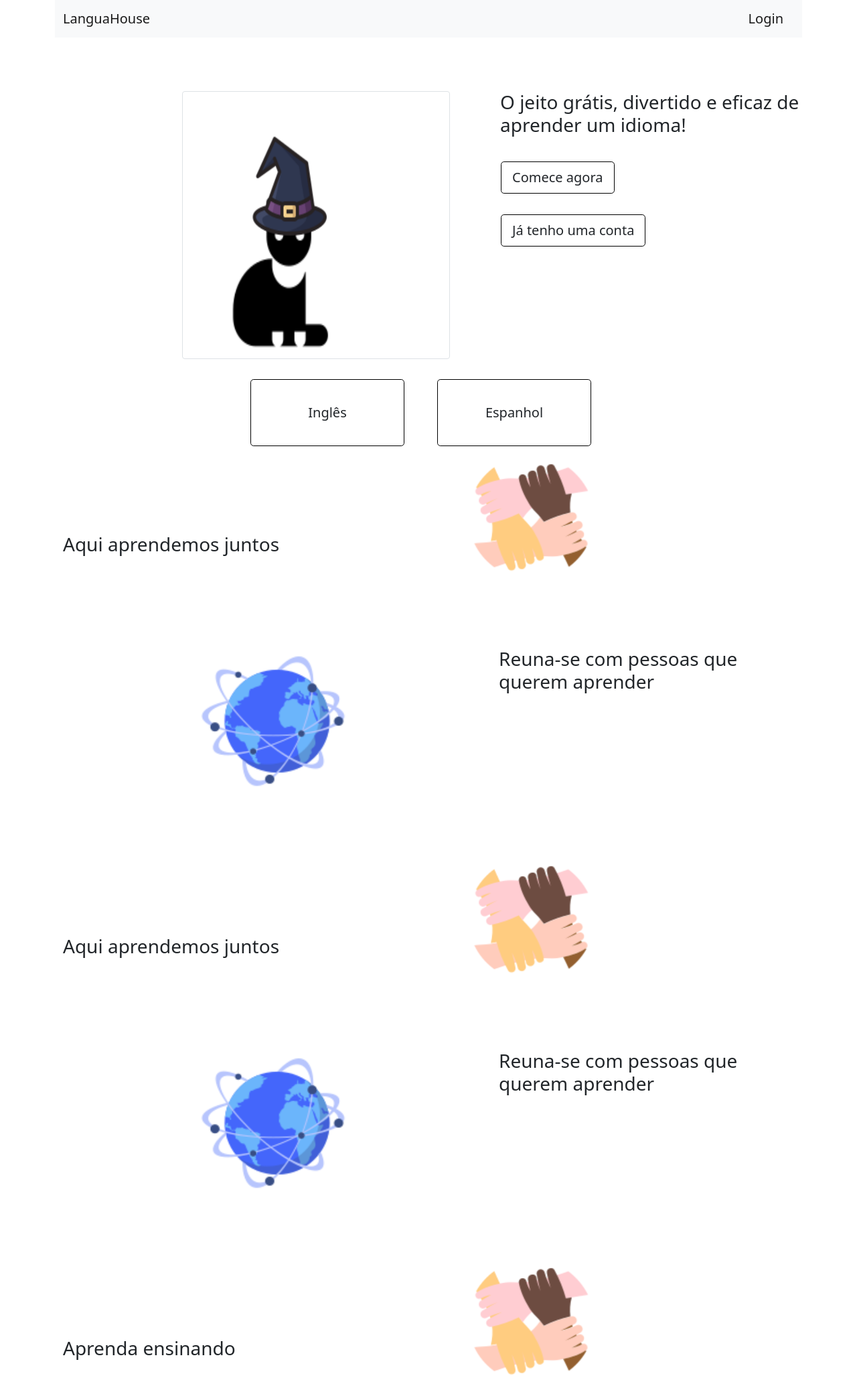
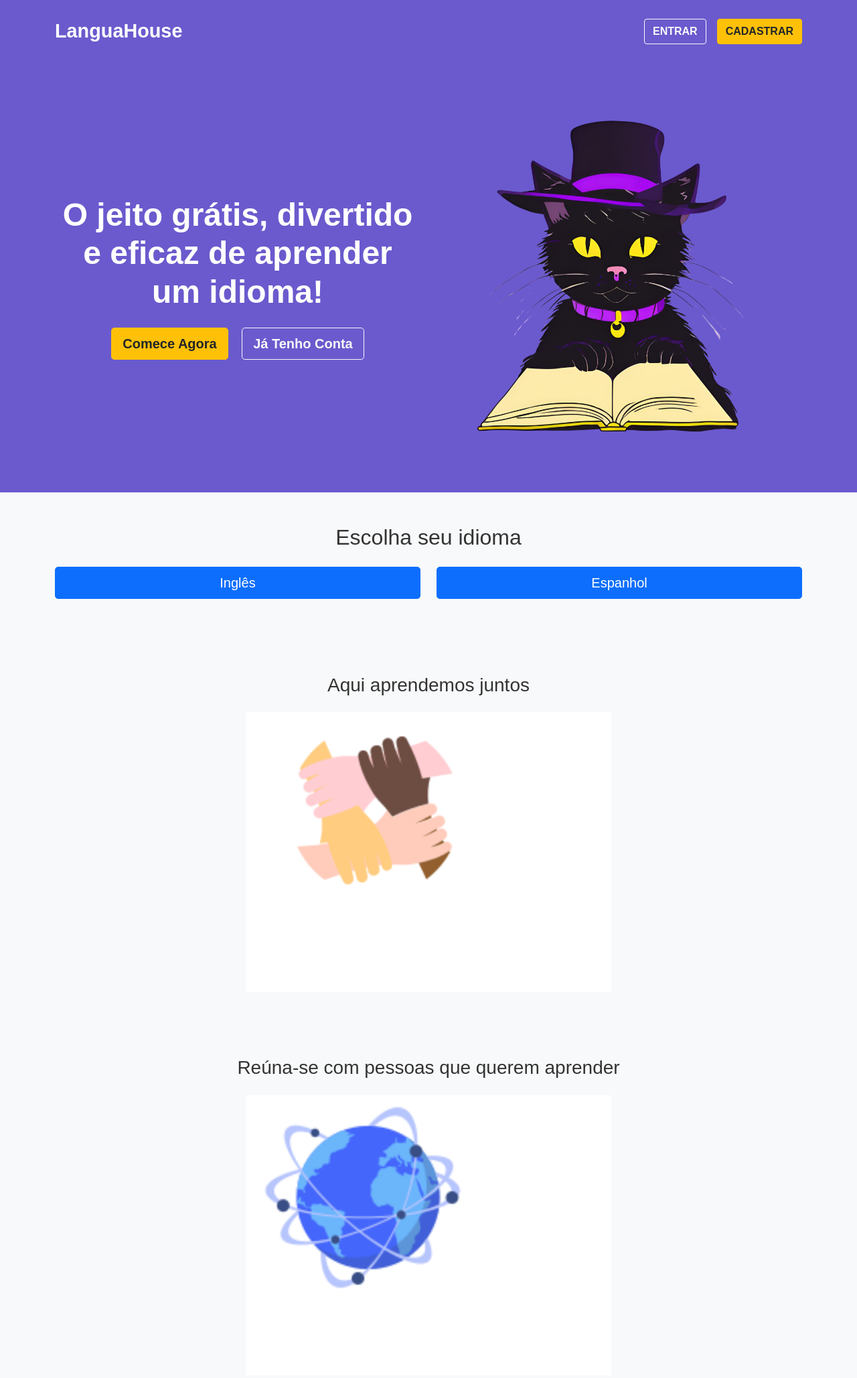
Before and after one commit to tayanaaraujo/LanguaHouse, a Flask app: page / in a window 1280 px wide. Shown: the top 2057 px of the page at 67% size. Run offline with Flask 3, Linux system fonts and the light colour scheme; parts of the project's set-up code (start-up, migrations or seed data) failed here and were passed over; some libraries are stand-ins or nearby versions.

Commit message:
alterações no frontend do site

```diff
--- a/static/css/style.css
+++ b/static/css/style.css
@@ -1,107 +1,93 @@
-/*  Cabeçalho    */
-
-
-
-
-
-/*  Corpo   */
-.primeira_linha
-{
-    margin-top: 5em;
-}
-.primeira_linha .img_gato
-{
-    width: 400px;
-    height: 400px;
-
-}
-img
-{
-    width: 400px;
-    height: 300px;
-
-}
- .btn
- {
-    border: 1px double black;
-    margin: 30px 1px 1px 1px;
-
+/* Geral */
+body {
+  font-family: Arial, sans-serif;
+  background-color: #f8f9fa;
+  margin: 0;
+  padding: 0;
 }
 
-.segunda_linha button
-{
-    width: 230px;
-    height: 100px;
-}
-.quinta_linha .row
-{
-    height: 400px;
+h3, h2 {
+  color: #333;
 }
 
-
-/*  Rodape    */
-footer {
+/* Cabeçalho */
+.navbar {
   background-color: #6a5acd;
-    color: #fff;
-    padding: 30px 20px;
-    display: flex;
-    justify-content: space-between;
-    flex-wrap: wrap;
-    font-family: Arial, sans-serif;
-    text-align: left;
+  padding: 20px;
 }
 
-  /* Estilo para as seções do footer */
-  footer h3 {
-    margin-bottom: 15px;
-    font-size: 18px;
+.navbar-brand {
+  font-size: 1.8rem;
   font-weight: bold;
 }
 
-  footer ul {
-    list-style-type: none;
-    padding: 0;
-    margin: 0;
+.navbar .btn {
+  font-weight: bold;
+  text-transform: uppercase;
+}
+
+/* Banner Principal */
+.banner {
+  background-color: #6a5acd;
+}
+
+.banner h1 {
+  font-size: 3rem;
+  font-weight: bold;
+}
+
+.banner .btn {
+  font-weight: bold;
+}
+
+/* Seções */
+section {
+  padding: 50px 0;
+}
+
+section.bg-light {
+  background-color: #f9f9f9;
+}
+
+/* Rodapé */
+footer {
+  background-color: #6a5acd;
+}
+
+footer h5 {
+  font-size: 1.25rem;
+  font-weight: bold;
 }
 
 footer ul li {
-    margin: 10px 0;
+  margin-bottom: 10px;
 }
 
-  footer ul li strong {
-    font-weight: normal;
-    color: #ccc; /* Cor para o texto adicional */
+footer ul a {
+  color: #ffcc00;
+  text-decoration: none;
 }
 
-  /* Estilo para cada coluna do footer */
-  .footer-contato,
-  .footer-politica,
-  .footer-recursos {
-    flex: 1 1 250px; /* Permite que as seções se ajustem */
-    min-width: 220px;
-    margin-right: 20px;
+footer ul a:hover {
+  text-decoration: underline;
 }
 
-  .footer-contato ul li,
-  .footer-politica ul li,
-  .footer-recursos ul li {
-    font-size: 14px;
+/* Responsividade */
+@media (max-width: 768px) {
+  .navbar {
+    text-align: center;
   }
 
-  .footer-contato ul li strong,
-  .footer-politica ul li strong,
-  .footer-recursos ul li strong {
-    color: #ffcc00; /* Cor destacada para as labels */
+  .banner h1 {
+    font-size: 2rem;
   }
 
-  /* Responsividade - para telas menores, as colunas ficam empilhadas */
-  @media (max-width: 768px) {
+  .banner .container {
+    padding-left: 10px;
+    padding-right: 10px;
+  }
+
   footer {
-      flex-direction: column;
-      align-items: flex-start;
-    }
-    .footer-contato, .footer-politica, .footer-recursos {
-      margin-right: 0;
-      margin-bottom: 20px;
+    padding: 30px 20px;
   }
 }
--- a/templates/index.html
+++ b/templates/index.html
@@ -11,171 +11,113 @@
     <title>LanguaHouse</title>
   </head>
   <body>
+    <!-- Cabeçalho -->
+    <nav class="navbar navbar-expand-lg navbar-light">
       <div class="container">
-        <nav class="navbar navbar-expand-lg navbar-light bg-light">
-          <div class="container-fluid">
-            <a class="navbar-brand" href="{{ url_for('index') }}">LanguaHouse</a>
-            <a class="navbar-brand" href="{{ url_for('login') }}"> Login</a>
+        <a class="navbar-brand text-white" href="{{ url_for('index') }}">LanguaHouse</a>
+        <div class="d-flex">
+          <a class="btn btn-outline-light me-3" href="{{ url_for('login') }}">Entrar</a>
+          <a class="btn btn-warning text-dark" href="{{ url_for('create') }}">Cadastrar</a>
+        </div>
       </div>
     </nav>
-    </div>
-    <main>
-        <div class="container primeira_linha">
-            <div class="row">
-              <div class="col offset-md-2">
-                <img src="/static/img/gato.png" class="img-thumbnail img_gato" alt="...">
-              </div>
-              <div class="col coluna2">
-                <h3> O jeito grátis, divertido e eficaz de aprender um idioma! </h3>
-                <a class="navbar-brand" href="{{ url_for('create') }}"> <button type="button" class="btn  btn-lg" href="/templates/usuarios/cadastro.html">Comece agora</button></a> <br>
-                <a class="navbar-brand" href="{{ url_for('login') }}"> <button type="button" class="btn btn-lg">Já tenho uma conta</button> </a>
+
+    <!-- Banner Principal -->
+    <section class="banner bg-purple py-5 text-center text-white">
+      <div class="container">
+        <div class="row align-items-center">
+          <div class="col-md-6">
+            <h1 class="display-4">O jeito grátis, divertido e eficaz de aprender um idioma!</h1>
+            <div class="mt-4">
+              <a class="btn btn-warning btn-lg text-dark" href="{{ url_for('create') }}">Comece Agora</a>
+              <a class="btn btn-outline-light btn-lg ms-3" href="{{ url_for('login') }}">Já Tenho Conta</a>
             </div>
           </div>
-
-        <div class="container segunda_linha">
-            <div class="row  ">
-                <div class="col-md-3 offset-md-3 ">
-                    <button type="button" class="btn btn-lg">Inglês</button> <br>
-                </div>
-
-                <div class="col align-self-end">
-                    <button type="button" class="btn  btn-lg">Espanhol</button> <br>
+          <div class="col-md-6">
+            <img src="/static/img/mascote.png" class="img-fluid" alt="Imagem de Gato">
           </div>
         </div>
       </div>
+    </section>
 
-        <div class="container terceira_linha">
+    <!-- Seção de Idiomas -->
+    <section class="py-5">
+      <div class="container text-center">
+        <h2 class="mb-4">Escolha seu idioma</h2>
         <div class="row">
-                <div class="col align-self-center">
-                    <h3>Aqui aprendemos juntos</h3>
+          <div class="col-md-6 mb-3">
+            <a href="#" class="btn btn-lg btn-primary w-100">Inglês</a>
           </div>
-
-                <div class="col">
-                    <img src="/static/img/maos.png" alt="">
+          <div class="col-md-6 mb-3">
+            <a href="#" class="btn btn-lg btn-primary w-100">Espanhol</a>
           </div>
         </div>
       </div>
+    </section>
 
-        <div class="container quarta_linha">
-            <div class="row">
-                <div class="col offset-md-2">
-                    <img src="/static/img/mundo.png" alt="">
-                </div>
-
-                <div class="col">
-                    <h3>Reuna-se com pessoas que querem aprender </h3>
+    <!-- Seção de Aprendizado -->
+    <section class="py-5 bg-light">
+      <div class="container text-center">
+        <h3>Aqui aprendemos juntos</h3>
+        <div class="row justify-content-center mt-4">
+          <div class="col-md-6">
+            <img src="/static/img/maos.png" class="img-fluid" alt="Imagem de mãos">
           </div>
         </div>
       </div>
+    </section>
 
-        <div class="container terceira_linha">
-            <div class="row">
-                <div class="col align-self-center">
-                    <h3>Aqui aprendemos juntos</h3>
-                </div>
-
-                <div class="col">
-                    <img src="/static/img/maos.png" alt="">
+    <!-- Seção de Reunião -->
+    <section class="py-5">
+      <div class="container text-center">
+        <h3>Reúna-se com pessoas que querem aprender</h3>
+        <div class="row justify-content-center mt-4">
+          <div class="col-md-6">
+            <img src="/static/img/mundo.png" class="img-fluid" alt="Imagem de Mundo">
           </div>
         </div>
       </div>
+    </section>
 
-        <div class="container quarta_linha">
+    <!-- Seção Final -->
+    <section class="py-5 text-center">
+      <div class="container">
+        <a class="btn btn-warning btn-lg text-dark" href="{{ url_for('create') }}">Comece Agora</a>
+      </div>
+    </section>
+
+    <!-- Rodapé -->
+    <footer class="bg-purple text-white py-5">
+      <div class="container">
         <div class="row">
-                <div class="col offset-md-2">
-                    <img src="/static/img/mundo.png" alt="">
-                </div>
-
-                <div class="col">
-                    <h3>Reuna-se com pessoas que querem aprender </h3>
-                </div>
-            </div>
-        </div>
-
-        <div class="container terceira_linha">
-            <div class="row">
-                <div class="col align-self-center">
-                    <h3>Aprenda ensinando</h3>
-                </div>
-
-                <div class="col">
-                    <img src="/static/img/maos.png" alt="">
-                </div>
-            </div>
-        </div>
-
-        <div class="container quarta_linha">
-            <div class="row">
-                <div class="col offset-md-2">
-                    <img src="/static/img/mundo.png" alt="">
-                </div>
-
-                <div class="col">
-                    <h3>Ensine </h3>
-                </div>
-            </div>
-        </div>
-
-        <div class="container terceira_linha">
-            <div class="row">
-                <div class="col align-self-center">
-                    <h3>Aqui, aprendemos juntos</h3>
-                </div>
-
-                <div class="col">
-                    <img src="/static/img/maos.png" alt="">
-                </div>
-            </div>
-        </div>
-
-        <div class="container quinta_linha">
-            <div class="row">
-                <a class="navbar-brand" href="{{ url_for('create') }}"> <button type="button" class="btn  btn-lg" href="/templates/usuarios/cadastro.html">Comece agora</button></a>
-            </div>
-          </div>
-    </main>
-
-
-
-    <footer>
-            <div class="footer-contato">
-              <h3>Contato</h3>
-              <ul>
+          <div class="col-md-4">
+            <h5>Contato</h5>
+            <ul class="list-unstyled">
               <li><strong>Telefone:</strong> (11) 1234-5678</li>
               <li><strong>Email:</strong> exemplo@email.com</li>
               <li><strong>Redes Sociais</strong></li>
             </ul>
           </div>
-
-            <div class="footer-politica">
-                <h3>Políticas</h3>
-                <ul>
-                    <li><strong>Política de Privacidade</strong></li>
-                    <li><strong>Termos de Uso</strong></li>
+          <div class="col-md-4">
+            <h5>Políticas</h5>
+            <ul class="list-unstyled">
+              <li><a href="#">Política de Privacidade</a></li>
+              <li><a href="#">Termos de Uso</a></li>
             </ul>
           </div>
-
-            <div class="footer-recursos">
-                <h3>Recursos Adicioanis</h3>
-                <ul>
-                    <li><strong>Dicas de Estudo</strong></li>
-                    <li><strong>Eventos</strong></li>
-                    <li><strong>Central de Ajuda</strong></li>
+          <div class="col-md-4">
+            <h5>Recursos</h5>
+            <ul class="list-unstyled">
+              <li><a href="#">Dicas de Estudo</a></li>
+              <li><a href="#">Eventos</a></li>
+              <li><a href="#">Central de Ajuda</a></li>
             </ul>
           </div>
-
-
+        </div>
+      </div>
     </footer>
 
-
-
-
+    <!-- Scripts -->
     <script src="https://cdn.jsdelivr.net/npm/bootstrap@5.0.2/dist/js/bootstrap.bundle.min.js" integrity="sha384-MrcW6ZMFYlzcLA8Nl+NtUVF0sA7MsXsP1UyJoMp4YLEuNSfAP+JcXn/tWtIaxVXM" crossorigin="anonymous"></script>
-
-    <!-- Option 2: Separate Popper and Bootstrap JS -->
-    <!--
-    <script src="https://cdn.jsdelivr.net/npm/@popperjs/core@2.9.2/dist/umd/popper.min.js" integrity="sha384-IQsoLXl5PILFhosVNubq5LC7Qb9DXgDA9i+tQ8Zj3iwWAwPtgFTxbJ8NT4GN1R8p" crossorigin="anonymous"></script>
-    <script src="https://cdn.jsdelivr.net/npm/bootstrap@5.0.2/dist/js/bootstrap.min.js" integrity="sha384-cVKIPhGWiC2Al4u+LWgxfKTRIcfu0JTxR+EQDz/bgldoEyl4H0zUF0QKbrJ0EcQF" crossorigin="anonymous"></script>
-    -->
   </body>
 </html>
```
Also changed, not shown: static/img/mascote.png (added). Lines whose indentation alone changed are shown as unchanged.
